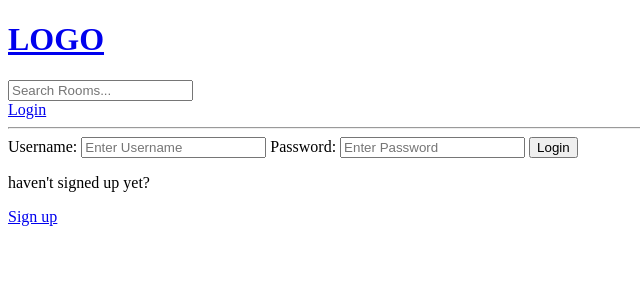
After one commit to wonhong-choi/Study-buddy, a Django app: page /login/ in a window 1280 px wide. The commit adds this page. Shown: the top 300 px of the page, without its empty margins (0-640 px from the left). Run offline with Django 4.2, Linux system fonts and the light colour scheme.

Commit message:
login, logout, and registration

```diff
--- /dev/null
+++ b/base/templates/base/login_register.html
@@ -0,0 +1,34 @@
+{% extends 'main.html' %}
+
+{% block content %}
+
+{% if page == 'login' %}
+<div>
+    <form method="POST" action="">
+        {% csrf_token %}
+        <label>Username:</label>
+        <input type="text" name="username" placeholder="Enter Username" />
+
+        <label>Password:</label>
+        <input type="password" name="password" placeholder="Enter Password" />
+        <input type="submit" value="Login"/>
+    </form>
+
+    <p>haven't signed up yet?</p>
+    <a href="{% url 'register' %}">Sign up</a>
+</div>
+{% else %}
+
+<div>
+    <form method="POST" action="">
+        {% csrf_token %}
+        {{form.as_p}}
+        <input type="submit" value="Register"/>
+
+    </form>
+
+    <p>Already signed up?</p>
+    <a href="{% url 'login' %}">Login</a>
+</div>
+{% endif %}
+{% endblock %}
--- a/base/urls.py
+++ b/base/urls.py
@@ -2,6 +2,10 @@ from django.urls import path
 from . import views
 
 urlpatterns = [
+    path('login/', views.login_page, name='login'),
+    path('logout/', views.logout_user, name='logout'),
+    path('register/', views.register_user, name='register'),
+
     path('', views.home, name='home'),
     path('room/<str:pk>/', views.room, name='room'),
     path('update-room/<str:pk>/', views.update_room, name='update-room'),
--- a/base/views.py
+++ b/base/views.py
@@ -1,14 +1,83 @@
 from django.shortcuts import render, redirect
-from .models import Room
+from django.db.models import Q
+from django.contrib import messages
+from django.contrib.auth.decorators import login_required
+from django.contrib.auth import authenticate, login, logout
+from django.contrib.auth.models import User
+from django.contrib.auth.forms import UserCreationForm
+
+from django.http import HttpResponse
+from .models import Room, Topic
 from .forms import RoomForm
 
 # Create your views here.
 
+def login_page(request):
+    page = 'login'
+    # when enter url with "/login/" user can re-login. so prevent re-login
+    if request.user.is_authenticated:
+        return redirect('home')
+
+    if request.method == 'POST':
+        username = request.POST.get('username').lower()
+        password = request.POST.get('password')
+
+        try:
+            user = User.objects.get(username=username)
+        except:
+            messages.error(request, 'User does not exist')
+
+        user = authenticate(request, username=username, password=password) # authenticate > id, password 등 일치여부를 인식해 user 객체를 반환
+        if user is not None:
+            login(request, user) # session에 login 상태 저장
+            return redirect('home')
+        else:
+            messages.error(request, 'Username OR password does not exist')
+
+    context = {'page' : page}
+    return render(request, 'base/login_register.html', context)
+
+
+def logout_user(request):
+    logout(request)
+    return redirect('home')
+
+
+def register_user(request):
+    form = UserCreationForm()
+
+    if request.method == 'POST':
+        form = UserCreationForm(request.POST)
+        if form.is_valid():
+            user = form.save(commit=False) # commit=True > save date to DB. else > return obj
+            # why we do not directly save? > uppercase to lowercase, etc
+            user.username = user.username.lower()
+            user.save()
+            login(request, user) # optional
+            return redirect('home')
+        else:
+            messages.error(request, 'An Error occured during registeration')
+
+    context = {'form' : form}
+    return render(request, 'base/login_register.html', context)
+
+
 def home(request):
+    q = request.GET.get('q') if request.GET.get('q') is not None else ''
+
     # queryset = ModelName.objects.all()
     # response = model name. model objects attribute. method
-    rooms = Room.objects.all()
-    context = {'rooms': rooms}
+    # Q for multiple conditions
+    rooms = Room.objects.filter(
+        Q(topic__name__icontains=q) |
+        Q(name__icontains=q) |
+        Q(description__icontains=q)
+        ) # contains > 포함하는 문자열 찾기, icontains > 대소문자 구분하지 않음.
+    topics = Topic.objects.all()
+    room_count = rooms.count()
+    context = {'rooms': rooms,
+               'topics': topics,
+               'room_count': room_count}
     return render(request, 'base/home.html', context)
 
 
@@ -18,6 +87,7 @@ def room(request, pk):
     return render(request, 'base/room.html', context)
 
 
+@login_required(login_url='login')
 def create_room(request):
     form = RoomForm()
     if request.method == 'POST':
@@ -30,9 +100,13 @@ def create_room(request):
     return render(request, 'base/room_form.html', context)
 
 
+@login_required(login_url='login')
 def update_room(request, pk):
     room = Room.objects.get(id=pk)
     form = RoomForm(instance=room) # pre-filled with a Model obj
+
+    if request.user != room.host:
+        return HttpResponse("Your are not allowed here")
 
     if request.method == 'POST':
         form = RoomForm(request.POST, instance=room) # instance for what object updated
@@ -44,8 +118,13 @@ def update_room(request, pk):
     return render(request, 'base/room_form.html', context)
 
 
+@login_required(login_url='login')
 def delete_room(request, pk):
     room = Room.objects.get(id=pk)
+
+    if request.user != room.host:
+        return HttpResponse("Your are not allowed here")
+
     if request.method == 'POST':
         room.delete()
         return redirect("home")
--- a/templates/main.html
+++ b/templates/main.html
@@ -1,16 +1,27 @@
 <!DOCTYPE html>
 <html lang="en">
+
 <head>
     <meta charset="UTF-8">
     <meta http-equiv="X-UA-Compatible" content="IE=edge">
     <meta name="viewport" content="width=device-width, initial-scale=1.0">
     <title>StudyBud</title>
 </head>
+
 <body>
     {% include 'navbar.html' %}
+
+    {% if messages %}
+    <ul class="messages">
+        {% for message in messages %}
+        <li><li>{{ message }}</li>
+        {% endfor %}
+    </ul>
+    {% endif %}
     {% block content %}
 
     {% endblock %}
 
 </body>
+
 </html>
--- a/templates/navbar.html
+++ b/templates/navbar.html
@@ -2,4 +2,14 @@
     <h1>LOGO</h1>
 </a>
 
+<form method="GET" action="{% url 'home' %}">
+    <input type="text" name="q" placeholder="Search Rooms..."/>
+</form>
+
+{% if request.user.is_authenticated %}
+<p>Hello {{request.user}}</p>
+<a href="{% url 'logout' %}">Logout</a>
+{% else %}
+<a href="{% url 'login' %}">Login</a>
+{% endif %}
 <hr>
```
Also changed, not shown: base/templates/base/home.html (+32 -2 lines), README.md.
